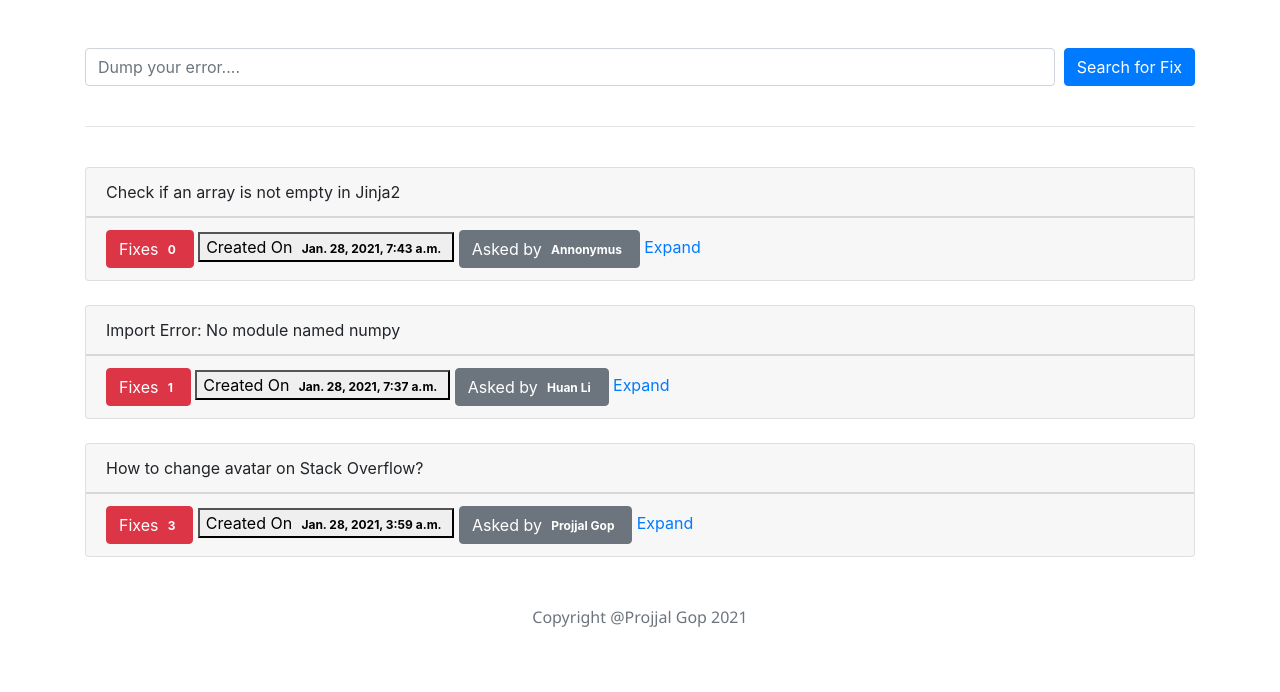
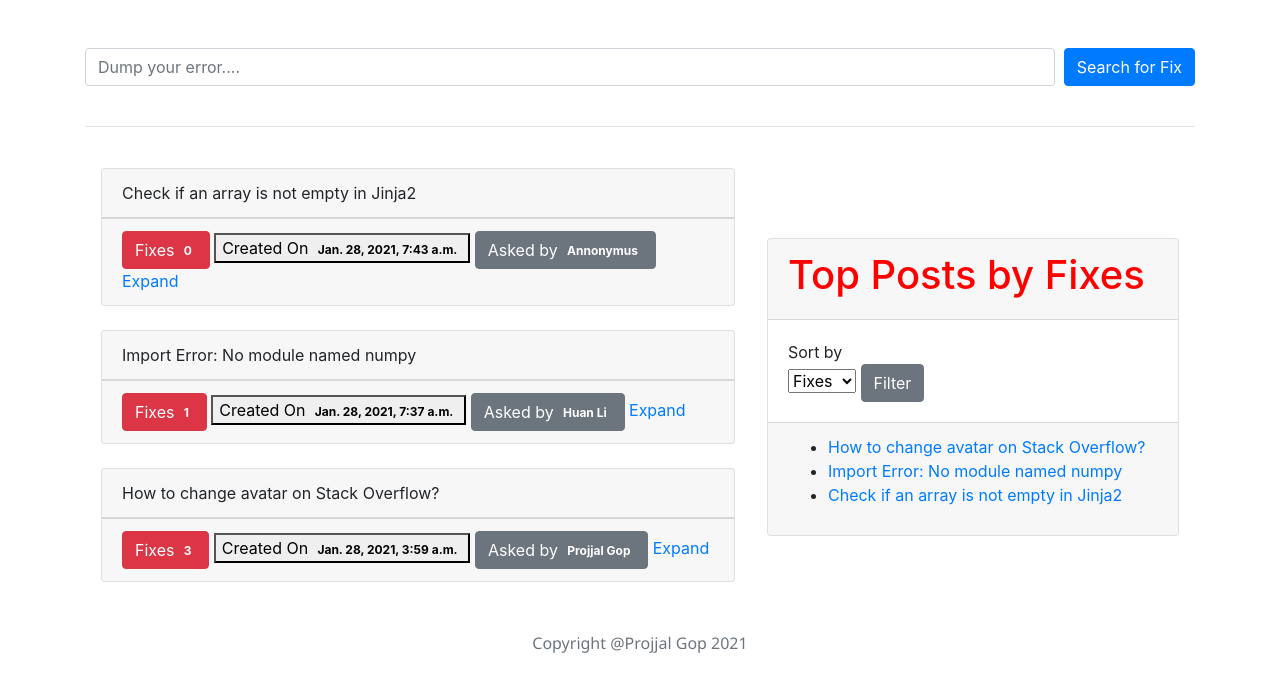
Before and after one commit to projjal1/Stack-Overflow-Clone, a Django app: page / in a window 1280 px wide. Shown: the part 76-768 px from the top of the page. Run offline with Django 3.2, Linux system fonts and the light colour scheme; data comes from the database, SQL or seed files in the repository; some libraries are stand-ins or nearby versions.

Commit message:
Added feature for showing top posts by views and fixes. Added view tracking mechanism for question pages.

```diff
--- a/backend/models.py
+++ b/backend/models.py
@@ -8,6 +8,7 @@ class Question(models.Model):
     tag = models.CharField(max_length=50)
     answers = models.IntegerField(default=0)
     created_on = models.DateTimeField(auto_now_add=True)
+    views=models.IntegerField(default=0)
 
 class Fixes(models.Model):
     question_id=models.IntegerField()
--- a/backend/views.py
+++ b/backend/views.py
@@ -1,3 +1,4 @@
+from django.db.models.query import QuerySet
 from django.shortcuts import render, redirect
 from .models import Question, Fixes
 from django.core.paginator import Paginator
@@ -8,19 +9,36 @@ from django.contrib.postgres.search import *
 
 #Home page render
 def index(request):
+    disp_type="Fixes"
+
     if request.method=="GET":
         questions=Question.objects.order_by('-created_on')
+        disp_posts=Question.objects.order_by('-answers')[:4]
 
     else:
-        term=request.POST['search']
-        print(term)
-        questions=Question.objects.filter(title__icontains=term)
+        #Check if POST request from filter or search query
+        try:
+            search_type=request.POST['type']
+            if search_type=="fixes":
+                disp_posts=Question.objects.order_by('-answers')[:4]
+            elif search_type=="views":
+                disp_type="Views"
+                disp_posts=Question.objects.order_by('-views')[:4]
+            else:
+                pass
+
+            questions=Question.objects.order_by('-created_on')
+
+        except:
+            term=request.POST['search']
+            questions=Question.objects.filter(title__icontains=term)
 
     #fetch page no
     page = request.GET.get('page', 1)
     #Perform pagination on object
     paginator = Paginator(questions, 4)
-    return render(request,"index.html",{"question":paginator.page(page)})
+    return render(request,"index.html",{"question":paginator.page(page),"type_of_order":disp_type,
+    "disp_posts":disp_posts})
 
 #Write about a question
 def ask_question(request):
@@ -43,6 +61,10 @@ def question(request):
 #Load question
 def QuestionDetail(request,id):
     ob=Question.objects.get(pk=id)
+    views=ob.views+1
+    ob.views=views
+    ob.save()
+
     fix=Fixes.objects.filter(question_id=id).order_by('-upvotes')
 
     cont=ob.content
--- a/error_notes/templates/abuse_check.html
+++ b/error_notes/templates/abuse_check.html
@@ -1,6 +1,11 @@
 {% extends "base.html" %}
 
 {% block content%}
+
+<div class="container">
+<center><h2 style="color: brown;">Reported Abuses</h2></center>
+<br>
+</div>
 
 {% for o in obj %}
 <div class="card">
--- a/error_notes/templates/base.html
+++ b/error_notes/templates/base.html
@@ -32,6 +32,7 @@
           font-size: 3.5rem;
         }
       }
+
     </style>
 
   </head>
--- a/error_notes/templates/index.html
+++ b/error_notes/templates/index.html
@@ -16,6 +16,11 @@
 <hr>
 <br>
 
+<table>
+<tr>
+<td>
+<!-- Container to display posts-->
+<div class="container">
 {% for q in question %}
 <div class="card">
     <div class="card-header">{{q.title}}</div>
@@ -28,7 +33,39 @@
 </div>
 <br>
 {% endfor %}
+</div>
+</td>
 
+<td width="40%">
+<!-- Container to display top posts by params-->
+<div class="container">
+<div class="card">
+  <div class="card-header"><h1>Top Posts by {{type_of_order}}</h1></div>
+  <div class="card-body">Sort by
+    <form action="{% url 'home'%}" method="POST">
+    {% csrf_token %}
+    <select id="cars" name="type">
+      <option value="fixes">Fixes</option>
+      <option value="views">Views</option>
+    </select>
+    <button class="btn btn-secondary">Filter</button>
+    </form>
+  </div>
+  <div class="card-footer">
+    <ul>
+      {% for d in disp_posts %}
+      <li><a href="question/{{ d.id }}">{{d.title}}</a></li>
+      {% endfor %}
+    </ul>
+  </div>
+</div>
+</div>
+</td>
+</tr>
+</table>
+
+
+<!-- Paginator container tab-->
 <div class="container">
     {% if question.has_other_pages %}
       <ul class="pagination">
--- a/error_notes/templates/write.html
+++ b/error_notes/templates/write.html
@@ -28,6 +28,7 @@
         <div class="card-body">
           <h1>{{ object.title }}</h1>
           <p class=" text-muted">{{ object.tag }} | {{ object.created_on }} </p>
+          <p><img src="/static/views.jpg" height="30"> {{object.views}} Views</p>
           <hr>
           <div class="container" id="content"></div>
           <br>
```
Also changed, not shown: backend/migrations/0004_question_views.py (added), static/views.jpg (added).
